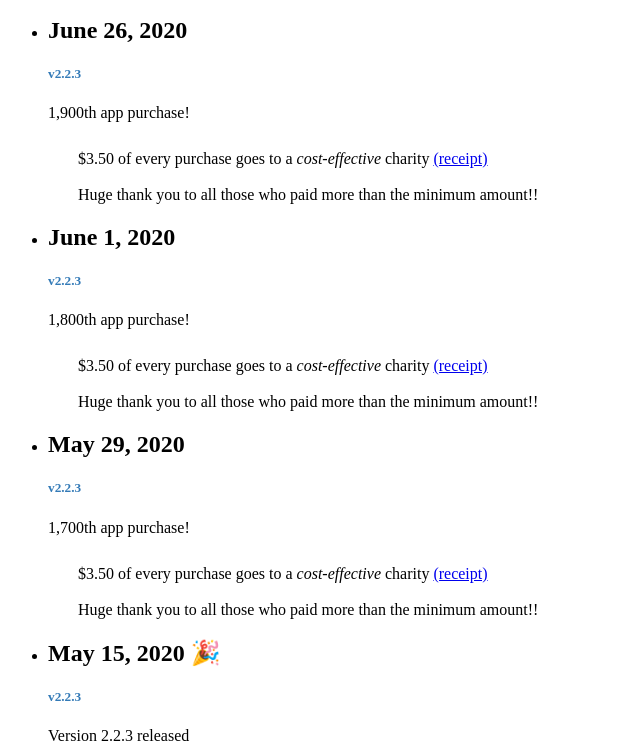
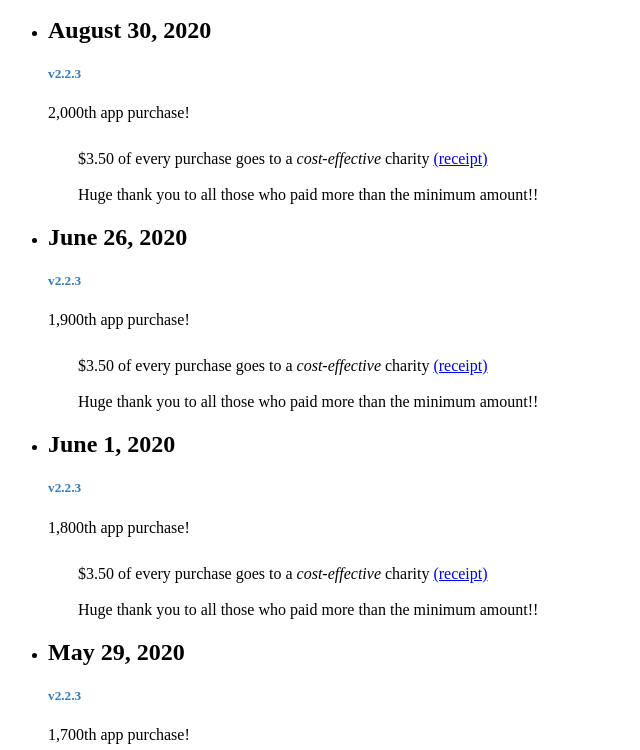
Before and after one commit to BrianQuigley18/video-hub-app-public-website, a website: page blog.html in a window 1280 px wide. Shown: the part 50-800 px from the top of the page, without its empty margins (0-640 px from the left). Drawn offline with Linux system fonts and the light colour scheme.

Commit message:
2,000th purchase

```diff
--- a/blog.html
+++ b/blog.html
@@ -95,6 +95,26 @@
               <div class="row row-bottom-padded-lg">
                 <div class="col-md-6 col-md-offset-3 text-center">
                   <h2 class="fh5co-lead animate-box">Blog / Changelog</h2>
+                </div>
+              </div>
+
+              <div class="row">
+                <div class="col-md-8 col-md-offset-2">
+                  <ul class="fh5co-faq-list">
+                    <li class="animate-box">
+                      <h2>August 30, 2020</h2>
+                      <h5 class="soon">v2.2.3</h5>
+
+                      <span class="head">2,000th app purchase!</span>
+                      <br>
+                      <span class="line">$3.50 of every purchase goes to a <em>cost-effective</em> charity <a
+                          href="https://www.againstmalaria.com/MyNets.aspx?DonationID=611216">(receipt)</a></span>
+                      <br>
+                      <span class="line">Huge thank you to all those who paid more than the minimum amount!</a>!
+                      </span>
+
+                    </li>
+                  </ul>
                 </div>
               </div>
 
```
